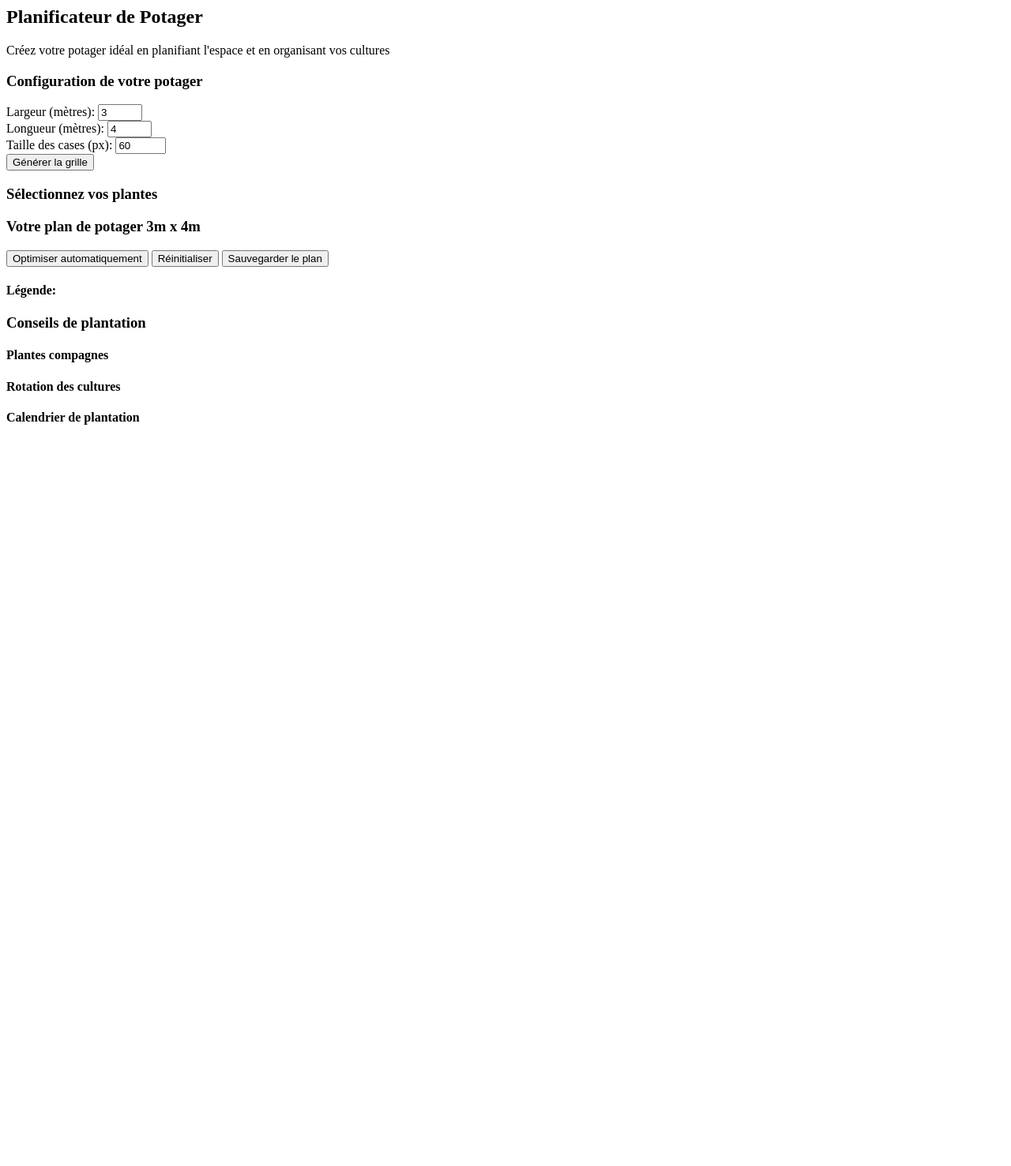
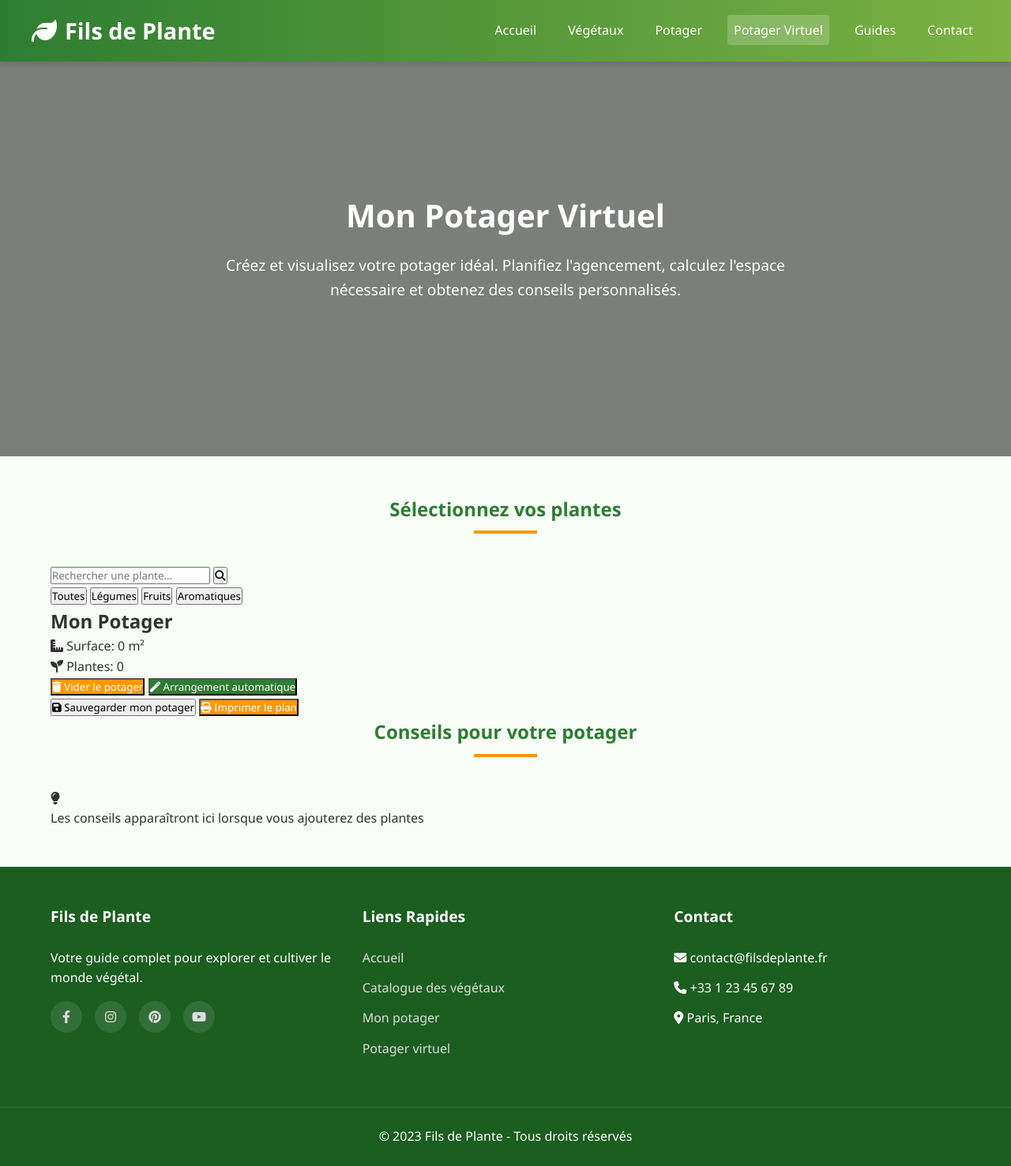
Before and after one commit to Thomas-Grsst/Fils-de-plante, a plain HTML site: page potager_virtuel.html in a window 1280 px wide. Shown: the whole page at 79% size. Before the commit the page ends 800 px from the top, so only its background shows below. Drawn offline with Linux system fonts and the light colour scheme.

Commit message:
header finish

```diff
--- a/css/style.css
+++ b/css/style.css
@@ -364,3 +364,8 @@ footer {
         font-size: 1rem;
     }
 }
+
+nav ul li a.active {
+  color: white;
+  background-color: rgba(255, 255, 255, 0.2)
+}
--- a/header.html
+++ b/header.html
@@ -6,7 +6,7 @@
     </div>
     <nav>
       <ul>
-            <li><a href="index.html" class="active">Accueil</a></li>
+        <li><a href="index.html">Accueil</a></li>
         <li><a href="vegetaux.html">Végétaux</a></li>
         <li><a href="potager.html">Potager</a></li>
         <li><a href="guides.html">Guides</a></li>
@@ -17,14 +17,14 @@
 </header>
 
 <script>
-  // Récupère le chemin de la page actuelle
+  // Récupère juste le nom du fichier (ex: "guides.html")
   const currentPage = window.location.pathname.split("/").pop();
 
   // Sélectionne tous les liens du menu
   const menuLinks = document.querySelectorAll("nav ul li a");
 
   menuLinks.forEach(link => {
-        if(link.getAttribute("href") === currentPage) {
+    if (link.getAttribute("href") === currentPage) {
       link.classList.add("active");
     }
   });
--- a/js/main.js
+++ b/js/main.js
@@ -27,3 +27,21 @@ document.addEventListener('DOMContentLoaded', function() {
         observer.observe(card);
     });
 });
+
+
+// Charger le header
+fetch("header.html")
+  .then((res) => res.text())
+  .then((data) => {
+    document.getElementById("header").innerHTML = data;
+
+    // Maintenant que le header est injecté, on peut ajouter l'active
+    const currentPage = window.location.pathname.split("/").pop();
+    const menuLinks = document.querySelectorAll("nav ul li a");
+
+    menuLinks.forEach(link => {
+      if (link.getAttribute("href") === currentPage) {
+        link.classList.add("active");
+      }
+    });
+  });
--- a/potager_virtuel.html
+++ b/potager_virtuel.html
@@ -1,73 +1,159 @@
-<!-- Section Planificateur de Potager -->
-<section class="planner-section">
-    <div class="container">
-        <h2 class="section-title">Planificateur de Potager</h2>
-        <p class="section-subtitle">Créez votre potager idéal en planifiant l'espace et en organisant vos cultures</p>
+<!DOCTYPE html>
+<html lang="fr">
+<head>
+    <meta charset="UTF-8">
+    <meta name="viewport" content="width=device-width, initial-scale=1.0">
+    <title>Potager Virtuel - Fils de Plante</title>
+    <link rel="stylesheet" href="https://cdnjs.cloudflare.com/ajax/libs/font-awesome/6.4.0/css/all.min.css">
+    <link rel="stylesheet" href="css/style.css">
+    <link rel="stylesheet" href="css/potager-virtuel.css">
+</head>
+<body>
+    <!-- En-tête -->
+    <header>
+        <div class="header-content">
+            <div class="logo">
+                <i class="fas fa-leaf"></i>
+                <h1>Fils de Plante</h1>
+            </div>
+            <nav>
+                <ul>
+                    <li><a href="index.html">Accueil</a></li>
+                    <li><a href="vegetaux.html">Végétaux</a></li>
+                    <li><a href="potager.html">Potager</a></li>
+                    <li><a href="potager-virtuel.html" class="active">Potager Virtuel</a></li>
+                    <li><a href="guides.html">Guides</a></li>
+                    <li><a href="#">Contact</a></li>
+                </ul>
+            </nav>
+        </div>
+    </header>
 
-        <div class="planner-container">
-            <!-- Configuration du potager -->
-            <div class="planner-config">
-                <h3>Configuration de votre potager</h3>
-                <div class="config-form">
-                    <div class="form-group">
-                        <label for="gardenWidth">Largeur (mètres):</label>
-                        <input type="number" id="gardenWidth" min="1" max="10" value="3">
-                    </div>
-                    <div class="form-group">
-                        <label for="gardenHeight">Longueur (mètres):</label>
-                        <input type="number" id="gardenHeight" min="1" max="10" value="4">
-                    </div>
-                    <div class="form-group">
-                        <label for="cellSize">Taille des cases (px):</label>
-                        <input type="number" id="cellSize" min="30" max="100" value="60">
-                    </div>
-                    <button id="generateGarden" class="btn btn-primary">Générer la grille</button>
+    <!-- Bannière principale -->
+    <section class="hero">
+        <div class="hero-content">
+            <h2>Mon Potager Virtuel</h2>
+            <p>Créez et visualisez votre potager idéal. Planifiez l'agencement, calculez l'espace nécessaire et obtenez des conseils personnalisés.</p>
+        </div>
+    </section>
+
+    <!-- Contenu principal -->
+    <main class="container">
+        <div class="virtual-garden-container">
+            <!-- Section de sélection des plantes -->
+            <div class="plant-selection">
+                <h2 class="section-title">Sélectionnez vos plantes</h2>
+
+                <div class="search-container">
+                    <input type="text" id="searchPlantVirtual" placeholder="Rechercher une plante...">
+                    <button id="searchButtonVirtual"><i class="fas fa-search"></i></button>
                 </div>
 
-                <div class="plants-selection">
-                    <h3>Sélectionnez vos plantes</h3>
-                    <div class="plants-list">
-                        <!-- Les plantes seront ajoutées dynamiquement ici -->
-                    </div>
+                <div class="plant-categories">
+                    <button class="category-btn active" data-category="all">Toutes</button>
+                    <button class="category-btn" data-category="legume">Légumes</button>
+                    <button class="category-btn" data-category="fruit">Fruits</button>
+                    <button class="category-btn" data-category="aromatique">Aromatiques</button>
+                </div>
+
+                <div class="plants-library" id="plantsLibrary">
+                    <!-- Les plantes seront chargées dynamiquement -->
                 </div>
             </div>
 
-            <!-- Grille du potager -->
-            <div class="planner-grid-container">
-                <h3>Votre plan de potager <span id="gardenDimensions">3m x 4m</span></h3>
-                <div class="planner-actions">
-                    <button id="optimizeBtn" class="btn btn-secondary">Optimiser automatiquement</button>
-                    <button id="resetBtn" class="btn btn-outline">Réinitialiser</button>
-                    <button id="savePlanBtn" class="btn btn-primary">Sauvegarder le plan</button>
-                </div>
-                <div class="planner-grid" id="gardenGrid">
-                    <!-- La grille sera générée dynamiquement ici -->
+            <!-- Section de configuration et visualisation -->
+            <div class="garden-configuration">
+                <div class="garden-header">
+                    <h2>Mon Potager</h2>
+                    <div class="garden-stats">
+                        <div class="stat">
+                            <i class="fas fa-ruler-combined"></i>
+                            <span>Surface: <span id="totalSurface">0</span> m²</span>
+                        </div>
+                        <div class="stat">
+                            <i class="fas fa-seedling"></i>
+                            <span>Plantes: <span id="totalPlants">0</span></span>
+                        </div>
+                    </div>
                 </div>
 
-                <div class="planner-legend">
-                    <h4>Légende:</h4>
-                    <div class="legend-items"></div>
+                <div class="garden-controls">
+                    <button id="clearGarden" class="btn-secondary">
+                        <i class="fas fa-trash"></i> Vider le potager
+                    </button>
+                    <button id="autoArrange" class="btn-primary">
+                        <i class="fas fa-magic"></i> Arrangement automatique
+                    </button>
                 </div>
-            </div>
 
-            <!-- Conseils et suggestions -->
-            <div class="planner-advice">
-                <h3>Conseils de plantation</h3>
-                <div class="advice-content">
-                    <div class="companion-advice">
-                        <h4><i class="fas fa-handshake"></i> Plantes compagnes</h4>
-                        <div id="companionInfo"></div>
+                <div class="garden-visualization">
+                    <div class="garden-grid" id="gardenGrid">
+                        <!-- Le potager virtuel sera généré ici -->
+                        <div class="empty-garden">
+                            <i class="fas fa-seedling"></i>
+                            <p>Ajoutez des plantes pour commencer</p>
+                        </div>
                     </div>
-                    <div class="rotation-advice">
-                        <h4><i class="fas fa-sync-alt"></i> Rotation des cultures</h4>
-                        <div id="rotationInfo"></div>
-                    </div>
-                    <div class="season-advice">
-                        <h4><i class="fas fa-calendar-alt"></i> Calendrier de plantation</h4>
-                        <div id="seasonInfo"></div>
-                    </div>
+                </div>
+
+                <div class="garden-actions">
+                    <button id="saveGarden" class="btn-success">
+                        <i class="fas fa-save"></i> Sauvegarder mon potager
+                    </button>
+                    <button id="printGarden" class="btn-secondary">
+                        <i class="fas fa-print"></i> Imprimer le plan
+                    </button>
                 </div>
             </div>
         </div>
-    </div>
-</section>
+
+        <!-- Section des conseils -->
+        <section class="advice-section">
+            <h2 class="section-title">Conseils pour votre potager</h2>
+            <div class="advice-container" id="adviceContainer">
+                <div class="empty-advice">
+                    <i class="fas fa-lightbulb"></i>
+                    <p>Les conseils apparaîtront ici lorsque vous ajouterez des plantes</p>
+                </div>
+            </div>
+        </section>
+    </main>
+
+    <!-- Pied de page -->
+    <footer>
+        <div class="footer-content">
+            <div class="footer-section">
+                <h3>Fils de Plante</h3>
+                <p>Votre guide complet pour explorer et cultiver le monde végétal.</p>
+                <div class="social-links">
+                    <a href="#"><i class="fab fa-facebook-f"></i></a>
+                    <a href="#"><i class="fab fa-instagram"></i></a>
+                    <a href="#"><i class="fab fa-pinterest"></i></a>
+                    <a href="#"><i class="fab fa-youtube"></i></a>
+                </div>
+            </div>
+            <div class="footer-section">
+                <h3>Liens Rapides</h3>
+                <ul>
+                    <li><a href="index.html">Accueil</a></li>
+                    <li><a href="vegetaux.html">Catalogue des végétaux</a></li>
+                    <li><a href="potager.html">Mon potager</a></li>
+                    <li><a href="potager-virtuel.html">Potager virtuel</a></li>
+                </ul>
+            </div>
+            <div class="footer-section">
+                <h3>Contact</h3>
+                <p><i class="fas fa-envelope"></i> contact@filsdeplante.fr</p>
+                <p><i class="fas fa-phone"></i> +33 1 23 45 67 89</p>
+                <p><i class="fas fa-map-marker-alt"></i> Paris, France</p>
+            </div>
+        </div>
+        <div class="copyright">
+            <p>&copy; 2023 Fils de Plante - Tous droits réservés</p>
+        </div>
+    </footer>
+
+    <script src="js/main.js"></script>
+    <script src="js/potager-virtuel.js"></script>
+</body>
+</html>
```
Also changed, not shown: contact.html (+0 -7 lines), guides.html (+0 -7 lines), index.html (+0 -7 lines), potager.html (+0 -7 lines), vegetaux.html (+2 -9 lines). Lines whose indentation alone changed are shown as unchanged.
